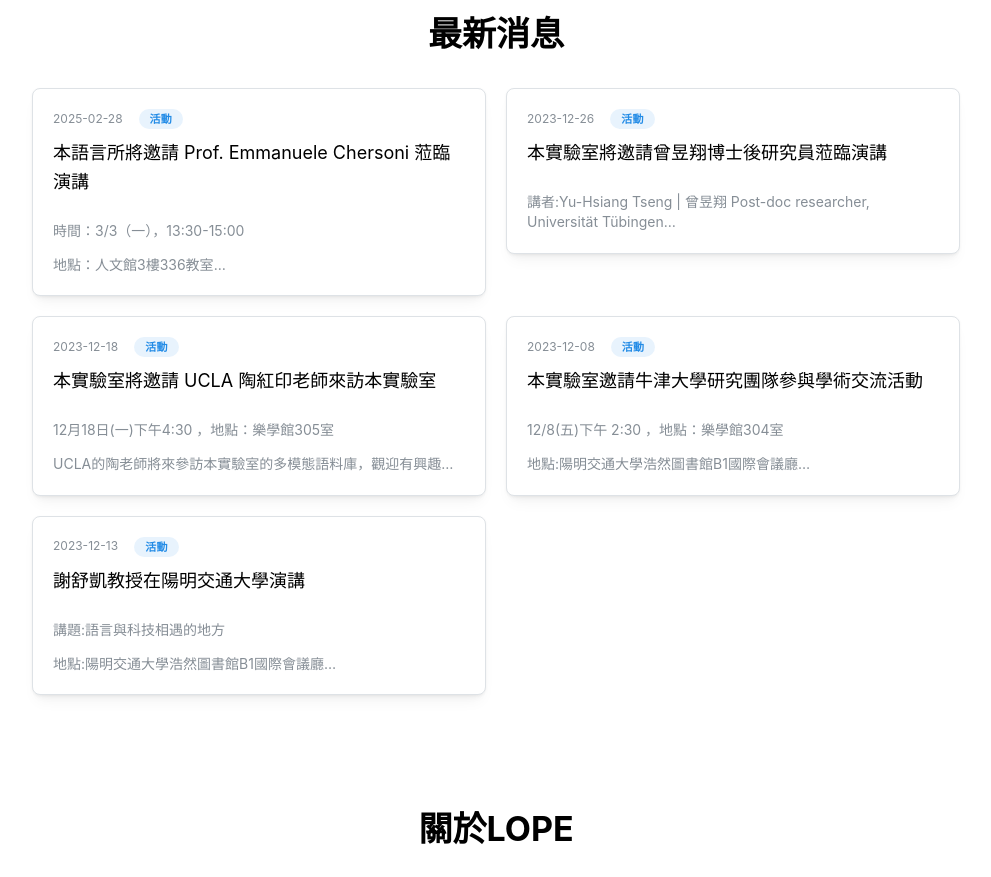
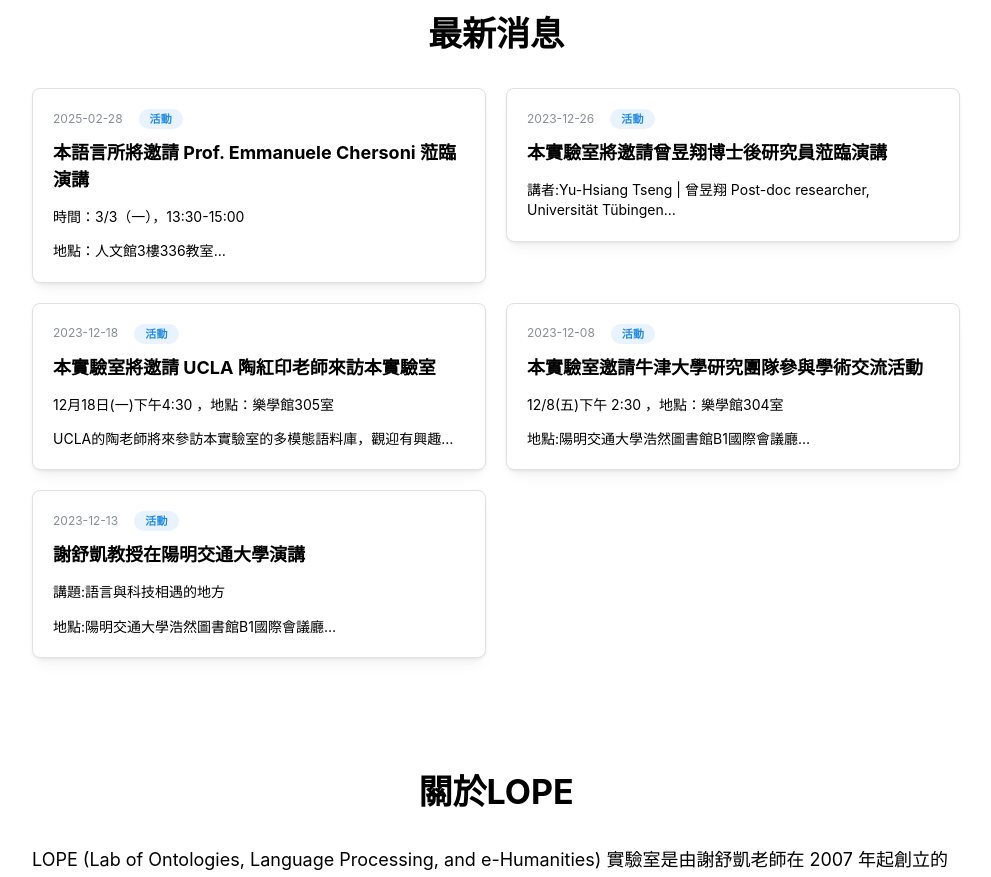
Before and after one commit to lopentu/lopentu.github.io, a React (Vite) app: page / in a window 1280 px wide. Shown: the part 860-1737 px from the top of the page, without its empty margins (144-1135 px from the left). Built offline with nearby package versions, Linux system fonts and the light colour scheme.

Commit message:
refactor

```diff
--- a/src/sections/News.tsx
+++ b/src/sections/News.tsx
@@ -70,13 +70,12 @@ export default function News() {
                 </Badge> */}
               </Group>
 
-              <Text weight={700} size="lg" style={{ marginBottom: "10px" }}>
+              <Title order={5} size="lg">
                 {item.title}
-              </Text>
+              </Title>
 
               <Text
                 size="sm"
-                color="dimmed"
                 lineClamp={2}
                 dangerouslySetInnerHTML={{ __html: item.content }}
               />
@@ -89,6 +88,8 @@ export default function News() {
         opened={opened}
         onClose={() => setOpened(false)}
         title={currentNews?.title}
+        centered
+        size="70%"
       >
         {currentNews && (
           <>
@@ -98,9 +99,9 @@ export default function News() {
             <Badge color="blue" variant="light">
               {currentNews.tag}
             </Badge>
-            <Text size="sm" style={{ marginBottom: "10px" }}>
+            {/* <Text size="sm" style={{ marginBottom: "10px" }}>
               <strong>Status:</strong> {currentNews.status}
-            </Text>
+            </Text> */}
 
             <Text
               size="sm"
```
